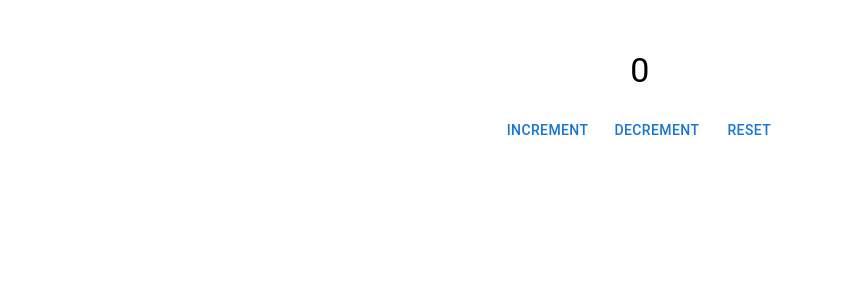
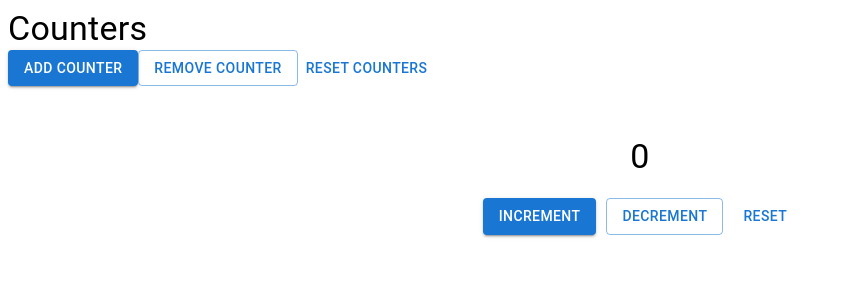
Before and after one commit to MAKSIMUS1/TraineeReact, a React app: page / in a window 1280 px wide. Shown: the top 300 px of the page, without its empty margins (0-843 px from the left). Built offline with nearby package versions, Linux system fonts and the light colour scheme.

Commit message:
migrate to typescript

```diff
--- a/package.json
+++ b/package.json
@@ -15,11 +15,15 @@
     "@babel/core": "^7.28.5",
     "@babel/preset-env": "^7.28.5",
     "@babel/preset-react": "^7.28.5",
+    "@types/react": "^19.2.7",
+    "@types/react-dom": "^19.2.3",
     "babel-loader": "^10.0.0",
     "css-loader": "^7.1.2",
     "gh-pages": "^6.3.0",
     "html-webpack-plugin": "^5.6.5",
     "style-loader": "^4.0.0",
+    "ts-loader": "^9.5.4",
+    "typescript": "^5.9.3",
     "webpack": "^5.103.0",
     "webpack-cli": "^6.0.1",
     "webpack-dev-server": "^5.2.2"
@@ -28,7 +32,6 @@
     "@emotion/react": "^11.14.0",
     "@emotion/styled": "^11.14.1",
     "@mui/material": "^7.3.6",
-    "prop-types": "^15.8.1",
     "react": "^19.2.3",
     "react-dom": "^19.2.3"
   }
--- a/src/App.jsx
+++ /dev/null
@@ -1,10 +0,0 @@
-import React from 'react'
-import CounterContainer from './containers/CounterContainer'
-
-class App extends React.Component {
-    render() {
-        return <CounterContainer />
-    }
-}
-
-export default App
--- /dev/null
+++ b/src/App.tsx
@@ -0,0 +1,8 @@
+import React from 'react'
+import CounterContainer from './containers/CountersContainer'
+
+const App: React.FC = () => {
+    return <CounterContainer />
+}
+
+export default App
--- a/src/containers/CounterContainer.js
+++ /dev/null
@@ -1,41 +0,0 @@
-import React from 'react'
-import Counter from '../views/Counter'
-
-class CounterContainer extends React.Component {
-    constructor(props) {
-        super(props)
-
-        this.state = {
-            count: 0,
-        }
-    }
-
-    increment = () => {
-        this.setState((prevState) => ({
-            count: prevState.count + 1,
-        }))
-    }
-
-    decrement = () => {
-        this.setState((prevState) => ({
-            count: prevState.count - 1,
-        }))
-    }
-
-    reset = () => {
-        this.setState({ count: 0 })
-    }
-
-    render() {
-        return (
-            <Counter
-                value={this.state.count}
-                onIncrement={this.increment}
-                onDecrement={this.decrement}
-                onReset={this.reset}
-            />
-        )
-    }
-}
-
-export default CounterContainer
--- /dev/null
+++ b/src/containers/CountersContainer.tsx
@@ -0,0 +1,70 @@
+import React, { useCallback, useState } from 'react'
+import Counter from '../views/Counter'
+import { Box, Button, Typography } from '@mui/material';
+
+const CountersContainer: React.FC = () => {
+    const [counters, setCounters] = useState<number[]>([0]);
+
+    const addCounter = () => {
+        setCounters((prev) => [...prev.map((v) => (v % 2 === 0 ? v + 1 : v)), 0]);
+    }
+
+    const removeCounter = () => {
+        setCounters((prev) => {
+            if (prev.length === 1) return prev;
+
+            return prev.slice(0, -1).map((v) => (v % 2 !== 0 ? v - 1 : v))
+        })
+    }
+
+    const resetCounter = () => {
+        setCounters([0])
+    }
+
+    const increment = useCallback((index: number) => {
+        setCounters((prev) => prev.map((v, i) => i === index ? v + 1 : v));
+    }, [])
+
+    const decrement = useCallback((index: number) => {
+        setCounters((prev) => prev.map((v, i) => i === index ? v - 1 : v));
+    }, [])
+
+    const reset = useCallback((index: number) => {
+        setCounters((prev) => prev.map((v, i) => i === index ? 0 : v));
+    }, [])
+
+
+    return (
+        <Box>
+            <Typography variant="h4">
+                Counters
+            </Typography>
+
+            <Box>
+                <Button onClick={addCounter} variant="contained">
+                    Add counter
+                </Button>
+
+                <Button onClick={removeCounter} variant="outlined">
+                    Remove counter
+                </Button>
+
+                <Button onClick={resetCounter} variant="text">
+                    Reset counters
+                </Button>
+            </Box>
+
+            {counters.map((item, index) => (
+                <Counter key={index}
+                    value={item}
+                    onIncrement={() => increment(index)}
+                    onDecrement={() => decrement(index)}
+                    onReset={() => reset(index)} />
+            ))}
+        </Box>
+    )
+
+
+}
+
+export default CountersContainer
--- a/src/index.jsx
+++ b/src/index.tsx
@@ -2,5 +2,5 @@ import React from 'react'
 import {createRoot } from 'react-dom/client'
 import App from './App'
 
-const root = createRoot(document.getElementById('root'))
+const root = createRoot(document.getElementById('root')!);
 root.render(<App />)
--- a/src/views/Counter/index.js
+++ b/src/views/Counter/index.tsx
@@ -1,8 +1,15 @@
-import PropTypes from 'prop-types'
+import React, { memo } from 'react';
 import { Box, Button, Typography } from '@mui/material'
 import { styles } from './styles'
 
-const Counter = ({ value, onIncrement, onDecrement, onReset }) => {
+export interface CounterProps {
+    value: number;
+    onIncrement: () => void;
+    onDecrement: () => void;
+    onReset: () => void;
+}
+
+const Counter: React.FC<CounterProps> = ({ value, onIncrement, onDecrement, onReset }) => {
     return (
         <Box sx={styles.container}>
             <Typography variant="h4">
@@ -10,15 +17,15 @@ const Counter = ({ value, onIncrement, onDecrement, onReset }) => {
             </Typography>
 
             <Box sx={styles.buttons}>
-                <Button varian="contained" onClick={onIncrement}>
+                <Button onClick={onIncrement} variant="contained">
                     Increment
                 </Button>
 
-                <Button varian="outlined" onClick={onDecrement}>
+                <Button onClick={onDecrement} variant="outlined">
                     Decrement
                 </Button>
 
-                <Button varian="text" onClick={onReset}>
+                <Button onClick={onReset} variant="text">
                     Reset
                 </Button>
             </Box>
@@ -26,11 +33,4 @@ const Counter = ({ value, onIncrement, onDecrement, onReset }) => {
     )
 }
 
-Counter.propTypes = {
-    value: PropTypes.number.isRequired,
-    onIncrement: PropTypes.func.isRequired,
-    onDecrement: PropTypes.func.isRequired,
-    onReset: PropTypes.func.isRequired,
-}
-
-export default Counter
+export default memo(Counter)
--- a/webpack.config.js
+++ b/webpack.config.js
@@ -8,17 +8,17 @@ module.exports = (env = {}) => {
   return {
     mode: isProd ? 'production' : 'development',
 
-    entry: path.resolve(__dirname, 'src', 'index.jsx'),
+    entry: path.resolve(__dirname, 'src', 'index.tsx'),
 
     output: {
       path: path.resolve(__dirname, 'build'),
       filename: '[name].[contenthash].js',
       clean: true,
-      publicPath: isProd ? '/react-trainee/' : '/',
+      publicPath: isProd ? '/TraineeReact/' : '/'
     },
 
     resolve: {
-      extensions: ['.js', '.jsx'],
+      extensions: ['.js', '.jsx', '.ts', '.tsx'],
     },
 
     devServer: {
@@ -43,6 +43,11 @@ module.exports = (env = {}) => {
           use: 'babel-loader',
         },
         {
+          test: /\.(ts|tsx)$/,
+          exclude: /node_modules/,
+          use: 'ts-loader',
+        },
+        {
           test: /\.css$/,
           use: ['style-loader', 'css-loader'],
         },
```
Also changed, not shown: tsconfig.json (added, +11 -0 lines), src/views/Counter/styles.ts (renamed from src/views/Counter/styles.js), 1 other file (tests, documents, lock files or other folders).
